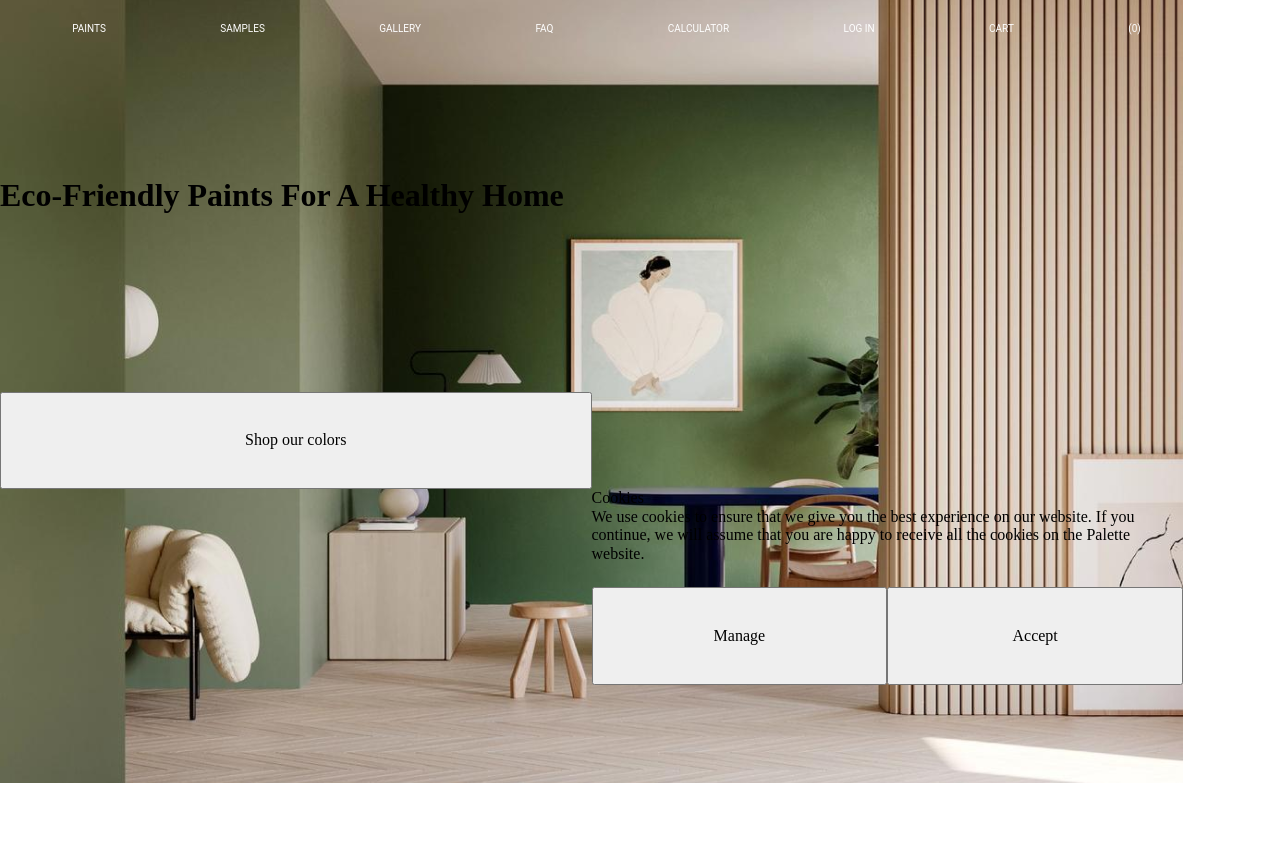
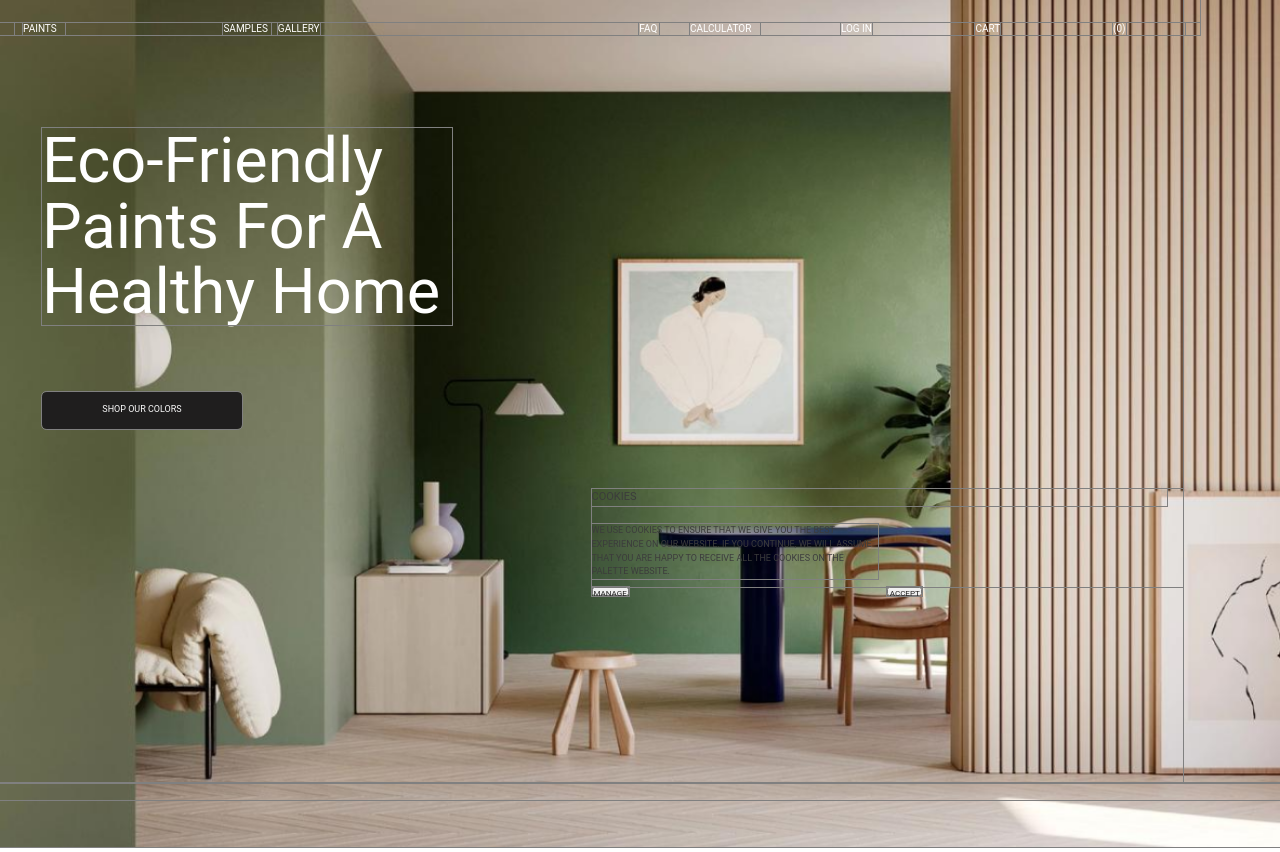
Before and after one commit to Myrtille37/Paints-For-A-Healthy-Home, a plain HTML site: page index.html in a window 1280 px wide. Before the commit the page ends 800 px from the top, so only its background shows below. Drawn offline with nearby package versions, Linux system fonts and the light colour scheme.

Commit message:
correct header

```diff
--- a/assets/style.css
+++ b/assets/style.css
@@ -1,3 +1,6 @@
+*{
+    outline: 1px solid grey;
+}
 * {
     margin: 0;
     padding: 0;
@@ -5,7 +8,7 @@
     }
 
     .container {
-    font-family: "Roboto", sans-serif;
+    /* font-family: "Roboto", sans-serif; */
     max-width: 1200px;
     padding: 0 15px;
     margin: 0 auto;
@@ -15,18 +18,25 @@
     position: absolute;
     left: 0;
     top: 0;
-    width: 100%;
     z-index: -1;
+}
+    .main__foto{
+width: 100vw;
     }
     .header{
         position: absolute;
     }
     .header__nav{
-       display: flex;
-       flex-direction: row;
+        /* display: flex;
+        flex-direction: row; */
+        display: grid;
+        grid-template-columns: 1fr 1fr 1fr 1fr   1fr 1fr 1fr 1fr ;
+        grid-template-rows: 1fr;
+        grid-template-areas: "header__nav-paints" "header__nav-samples" "header__nav-gallery" "header__nav-FAQ" "" "header__nav-calculator" "header__nav-log_in" "header__nav-cart" "header__nav-0";
         list-style: none;
-       width: 1183px;
+        /* width: 100vw; */
         justify-content: space-around;
+        justify-items: start;
         color: #FFF;
 font-family: Roboto;
 font-size: 10px;
@@ -34,8 +44,30 @@ font-style: normal;
 font-weight: 400;
 line-height: 11.667px; /* 116.667% */
 text-transform: uppercase;
-margin-top: 23px;
+margin-top: 23px;}
 
+.header__nav-calculator,.header__nav-log_in,.header__nav-cart,.header__nav-0{
+    justify-self: center;
+
+}
+.header__nav-paints{
+    width: 42px;
+    margin-left: 8px;
+}.header__nav-samples{
+    width: 48px;
+    margin-left: 77px;
+}
+.header__nav-galler{
+    width: 48px;
+    gap: 16px;
+}
+.header__nav-FAQ{
+    width: 20px;
+    margin-left: 230px;
+}
+.header__nav-calculator{
+    width: 70px;
+    gap:16px;
 }
     .about{
         /* position: relative; */
@@ -52,12 +84,38 @@ margin-top: 23px;
     grid-row-start: 1;
     grid-row-end: 2;
     align-self: center;
+    color: #FFF;
+font-family: Roboto;
+font-size: 63px;
+font-style: normal;
+font-weight: 400;
+line-height: 65.625px; /* 104.167% */
+width: 410px;
+margin-left: 42px;
+margin-top: 104px;
     }
     .main__button-shop_our_colors{
     grid-column-start: 1;
     grid-column-end: 2;
     grid-row-start: 2;
     grid-row-end:3;
+    width: 200px;
+    margin-left: 42px;
+    gap: 36px;
+height: 37px;
+flex-shrink: 0;
+border-radius: 4.167px;
+border: 1px solid #1F1E1E;
+background: #1F1E1E;
+color: #FFF;
+text-align: center;
+font-family: Roboto;
+font-size: 9px;
+font-style: normal;
+font-weight: 400;
+line-height: 9.167px; /* 101.852% */
+text-transform: uppercase;
+
     }
     .main__cookies{
     grid-column-start: 2;
@@ -65,15 +123,57 @@ margin-top: 23px;
     grid-row-start: 3;
     grid-row-end:4;
     }
+    .main__cookies-title{
+        color: #3C3C3C;
+font-family: Roboto;
+font-size: 11px;
+font-style: normal;
+font-weight: 400;
+line-height: 16.25px; /* 147.727% */
+text-transform: uppercase;
+margin-right: 16px;
+    }
+    .main__cookies-text{
+        color: #3C3C3C;
+        font-family: Roboto;
+        font-size: 9px;
+        font-style: normal;
+        font-weight: 400;
+        line-height: 13.75px; /* 152.778% */
+        text-transform: uppercase;
+        width: 286px;
+        height: 55px;
+        margin-right:13.75px;
+    }
     .main__cookies-button-manage{
     grid-column-start: 2;
     grid-column-end: 3;
     grid-row-start: 4;
     grid-row-end:5;
+    color: #1F1E1E;
+text-align: center;
+font-family: Roboto;
+font-size: 8px;
+font-style: normal;
+font-weight: 400;
+line-height: normal;
+text-transform: uppercase;
+width: 37px;
+height: 9px;
     }
     .main__cookies-button-accept{
     grid-column-start: 3;
     grid-column-end: 4;
     grid-row-start: 4;
     grid-row-end:5;
+    color: #1F1E1E;
+text-align: center;
+font-family: Roboto;
+font-size: 8px;
+font-style: normal;
+font-weight: 400;
+line-height: normal;
+text-transform: uppercase;
+width: 35px;
+height: 9px;
     }
--- a/index.html
+++ b/index.html
@@ -9,6 +9,7 @@
     <title>Paints</title>
 </head>
 <body>
+
     <header class="header">
         <div class="container">
         <ul class="header__nav">
@@ -19,13 +20,17 @@
             <li class="header__nav-calculator">Calculator</li>
             <li class="header__nav-log_in">Log in</li>
             <li class="header__nav-cart">Cart</li>
-            <li class="header__nav-(0)">(0)</li>
+            <li class="header__nav-0">(0)</li>
         </ul>
-        <section class="main1">
-            <img src="assets/images/IMAGE (1).png" alt="">
-        </section>
+        <!-- <section class="main1">
+            <img src="assets/images/IMAGE (1).png" alt="" id="main__foto">
+        </section> -->
     </div>
     </header>
+    <section class="main1">
+        <img src="assets/images/IMAGE (1).png" alt="" class="main__foto">
+    </section>
+
     <main>
 
         <!-- <section class="main1"> -->
@@ -33,12 +38,14 @@
             <div class="about">
             <h1 class="h1">Eco-Friendly Paints For A Healthy Home</h1>
             <button class="main__button-shop_our_colors">Shop our colors</button>
-            <p class="main__cookies">Cookies <br>
-                We use cookies to ensure that we give you the best experience on our website. If you continue, we will assume that you are happy to receive all the cookies on the Palette website.</p>
+            <div class="main__cookies">
+                <h2 class="main__cookies-title">Cookies</h2> <br>
+                <p class="main__cookies-text">We use cookies to ensure that we give you the best experience on our website. If you continue, we will assume that you are happy to receive all the cookies on the Palette website.</p>
+            </div>
                 <button class="main__cookies-button-manage">Manage</button>
                 <button class="main__cookies-button-accept">Accept</button>
 
-            </div>
+
 
         <!-- </section> -->
     </div>
```
Lines whose indentation alone changed are shown as unchanged.
